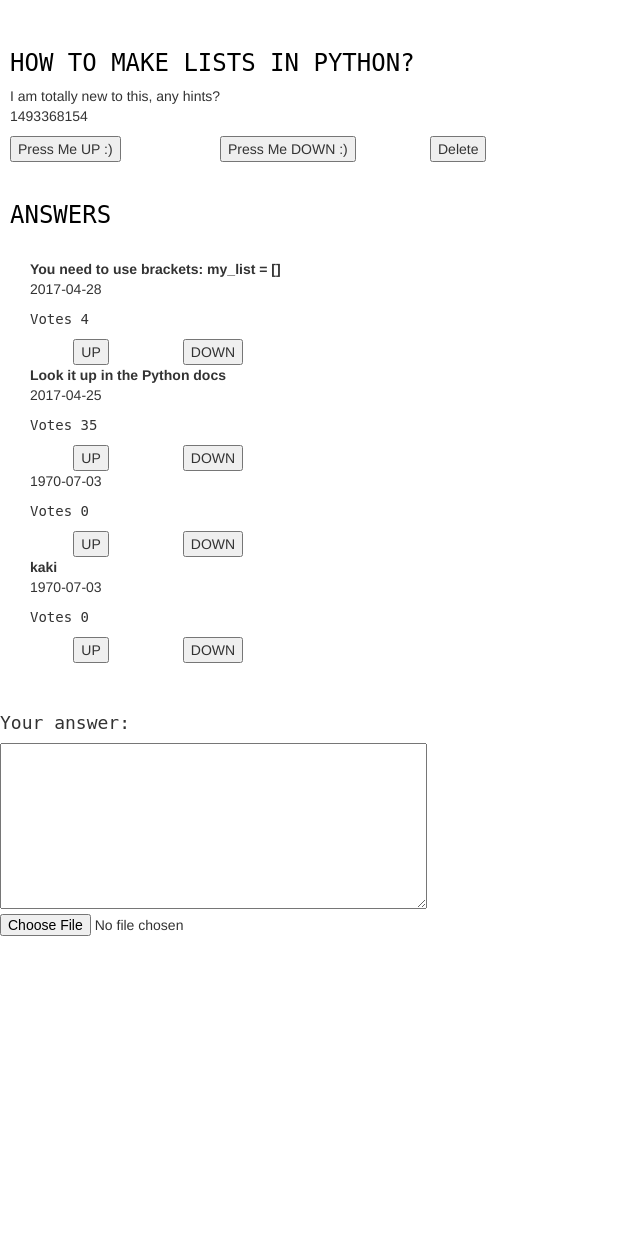
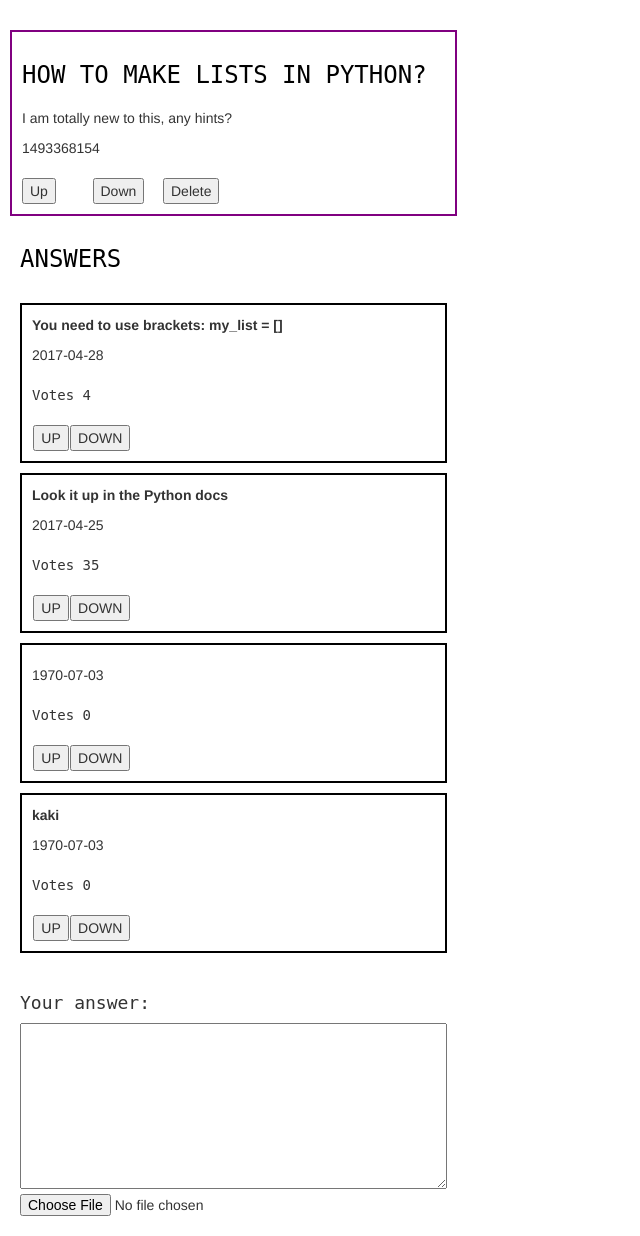
Before and after one commit to Dusernajder/ask_mate_teamproject, a Flask app: page /answers/1 in a window 1280 px wide. Shown: the part 52-1288 px from the top of the page, without its empty margins (0-640 px from the left). Before the commit the page ends 988 px from the top, so only its background shows below. Run offline with Flask 2, Linux system fonts and the light colour scheme; some libraries are stand-ins or nearby versions.

Commit message:
answer css

```diff
--- a/templates/answers.html
+++ b/templates/answers.html
@@ -1,14 +1,26 @@
 {% extends 'layout.html' %}
 {% block css %}
     <style>
+        .answers_grid {
+            display: grid;
+            grid-template-columns: 1fr 2fr;
+            padding: 10px;
+
+        }
         #question {
             padding: 10px;
+            border: solid purple 2px;
+            display: grid;
+            grid-gap: 10px;
         }
         #buttons {
             display: grid;
             grid-template-columns: 1fr 1fr 1fr 3fr;
         }
         .answers {
+            display: grid;
+            grid-template-rows: 1fr;
+            grid-gap: 10px;
             padding: 10px;
         }
         #answ_votes {
@@ -17,13 +29,23 @@
             text-align: center;
         }
         #answers {
-            margin: 10px;
+            border: solid black 2px;
+            padding: 10px;
+            display: grid;
+            grid-template-rows: 1fr;
+            grid-gap: 10px;
+        }
+        #answer_headers {
+            padding: 10px;
+        }
+        #your_answer {
             padding: 10px;
         }
     </style>
 {% endblock %}
 {% block content %}
 <div class="answers_grid">
+    <div>
         <div id="question">
                 <div id="answ_question_title">
                     <h3 >{{ question.title }}</h3>
@@ -37,12 +59,12 @@
                 <div id="buttons">
                     <div>
                         <form name="question_up_vote" method="post" action="/answers/{{ question.id }}/vote_up">
-                        <button>Press Me UP :)</button>
+                            <button>Up</button>
                         </form>
                     </div>
                     <div>
                         <form name="question_down_vote" method="post" action="/answers/{{ question.id }}/vote_down">
-                        <button>Press Me DOWN :)</button>
+                            <button>Down</button>
                          </form>
                     </div>
 
@@ -58,14 +80,14 @@
                 </div>
 
         </div>
-    <div class="answers">
         <div id="answer_headers">
             <h3 id="answers_title" align="left">Answers</h3>
         </div>
-        <div id="answers">
+        <div class="answers">
                 {% for dict in answers %}
                     {% for key, value in dict.items() %}
                         {% if key == 'question_id' and value == question.id %}
+                            <div id="answers">
                                 <strong>
                                 <div id="answer_textbox">
                                     <div>{{ dict.message }}</div>
@@ -90,11 +112,10 @@
                                     </div>
                                     <div></div>
                                 </div>
-
+                            </div>
                         {% endif %}
                     {% endfor %}
                 {% endfor %}
-        </div>
             <div id="test">
                 <div>{{ list }}</div>
             </div>
@@ -108,7 +129,7 @@
                 </div>
             </form>
             </div>
-
-
+    </div>
+    <div></div>
 </div>
 {% endblock %}
```
Lines whose indentation alone changed are shown as unchanged.
